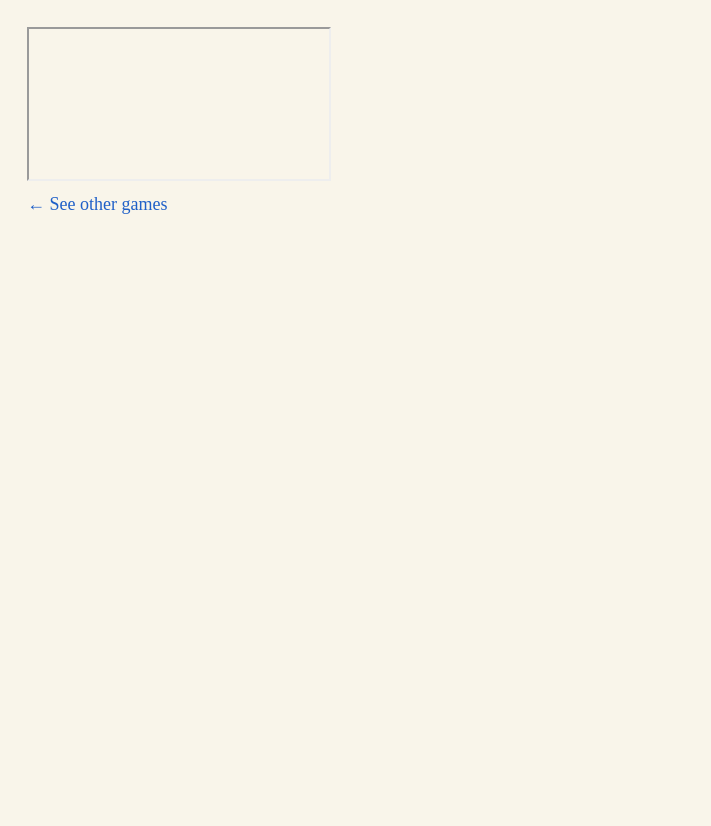
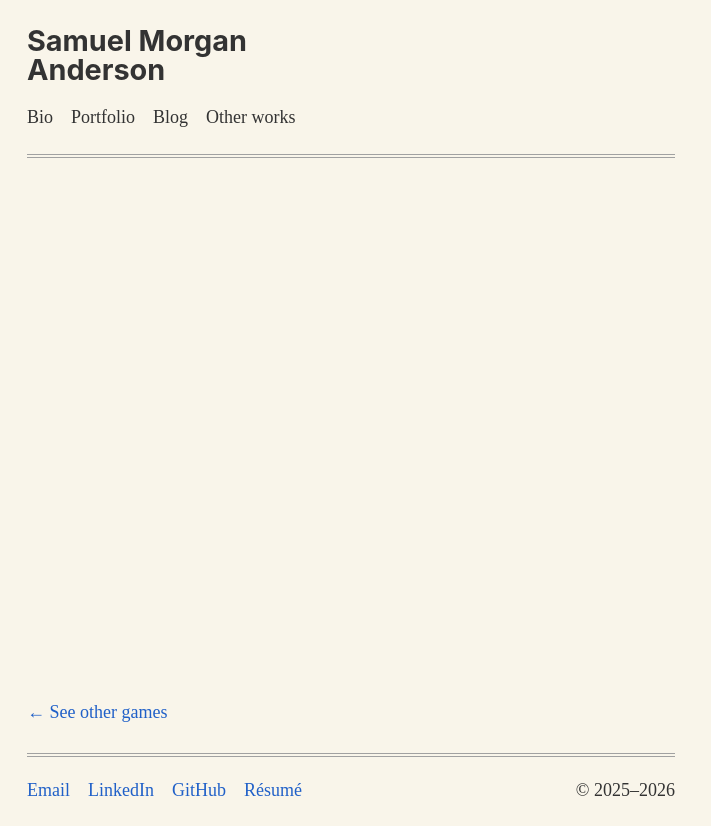
Before and after one commit to sama305/samueland.dev, a Next.js app: page /game/1 in a window 1280 px wide. Shown: the whole page, without its empty margins (0-711 px from the left). Before the commit the page ends 800 px from the top, so only its background shows below. Built offline with nearby package versions, Linux system fonts and the light colour scheme.

Commit message:
completely changed layout
* everything is under site layout now

```diff
--- a/components/ComponentPageOutline.tsx
+++ b/components/ComponentPageOutline.tsx
@@ -15,7 +15,7 @@ export default function ComponentPageOutline({ title, subtitle, children, return
   return (
     <div>
       <div>
-        <div style={{ borderBottom: "dotted 1px #222", paddingBottom: "1rem", marginBottom: "1rem" }}>
+        <div style={{ borderBottom: "solid 1px var(--header-line-color)", paddingBottom: "1rem", marginBottom: "1rem" }}>
           <h1>{title}</h1>
           <div style={{ display: "flex", justifyContent: "space-between"}}>
             {subtitle && (
@@ -27,7 +27,6 @@ export default function ComponentPageOutline({ title, subtitle, children, return
         <div>
           {children}
         </div>
-        <Footer />
       </div>
     </div>
   )
--- a/src/app/(blog)/layout.tsx
+++ /dev/null
@@ -1,26 +0,0 @@
-import { Metadata } from "next";
-import "../globals.css";
-
-export const metadata: Metadata = {
-  title: "samueland.dev",
-  description: "Crafted with care",
-};
-
-export default function BlogLayout({
-  children,
-}: Readonly<{
-  children: React.ReactNode;
-}>) {
-  return (
-    <html lang="en">
-      <body>
-        <div className="main">
-          <article>
-            {children}
-          </article>
-        </div>
-        <script defer src='https://static.cloudflareinsights.com/beacon.min.js' data-cf-beacon='{"token": "fe8275266cbb47ba94f4dbee1cf17645"}'></script>
-      </body>
-    </html>
-  );
-}
--- a/src/app/(blog)/blog/[slug]/page.tsx
+++ b/src/app/(site)/blog/[slug]/page.tsx
@@ -21,6 +21,7 @@ export default async function BlogPostPage({ params }: BlogPostParams) {
   if (!post) return notFound()
 
   return (
+    <article>
       <ComponentPageOutline
         title={post.metadata.title}
         subtitle={`${stringToDateString(post.metadata.date)}${post.metadata.updateDate ? `, last updated ${stringToDateString(post.metadata.updateDate)}` : ''}`}
@@ -28,5 +29,6 @@ export default async function BlogPostPage({ params }: BlogPostParams) {
       >
         <MDXRemote source={post.content} />
       </ ComponentPageOutline>
+    </article>
   )
 }
--- a/src/app/(site)/layout.tsx
+++ b/src/app/(site)/layout.tsx
@@ -20,9 +20,9 @@ export default function RootLayout({
       <body>
         <div className="main">
           <div className="site-header">
-            <h1>
+            <h2>
               Samuel Morgan Anderson
-            </h1>
+            </h2>
             <Navbar links={mainNavbarLinks}/>
           </div>
           {children}
--- a/src/app/(site)/otherworks/layout.tsx
+++ b/src/app/(site)/otherworks/layout.tsx
@@ -8,7 +8,9 @@ export default function RootLayout({
 }>) {
   return (
     <div className="content-cols">
-      <Navbar links={miscLinks} vertical={true}/>
+      <div style={{ minWidth: "4rem" }}>
+        <Navbar links={miscLinks} vertical={true}/>
+      </div>
       <div>{children}</div>
     </div>
   );
--- a/src/app/(site)/page.tsx
+++ b/src/app/(site)/page.tsx
@@ -15,10 +15,6 @@ export default function About() {
       </article>
       <div className="bio-media">
         <img alt="Myself, framed bottom right, standing with my arms on my sides. In the distance the Hollywood sign can be seen." className="bioPic" src="/me.jpg" />
-        <div className="linkbox">
-          <div>
-          </div>
-        </div>
       </div>
     </div>
   );
--- a/src/app/(blog)/poem/[slug]/page.tsx
+++ b/src/app/(site)/poem/[slug]/page.tsx
@@ -20,7 +20,7 @@ export default async function PoemPage({ params }: PoemParams) {
   if (!poem) return notFound()
 
   return (
-    <div>
+    <article>
       <ComponentPageOutline
         title={poem.metadata.title}
         subtitle={poem.metadata.date ? `${poem.metadata.date}` : undefined}
@@ -28,6 +28,6 @@ export default async function PoemPage({ params }: PoemParams) {
       >
         <MDXRemote source={poem.content} />
       </ComponentPageOutline>
-    </div>
+    </article>
   )
 }
--- a/src/app/globals.css
+++ b/src/app/globals.css
@@ -10,6 +10,7 @@ html {
 
   --link-color: #2060c8;
   --text-color: #333;
+  --header-line-color: #a1a1a1;
 
   color: var(--text-color);
 }
@@ -20,77 +21,20 @@ html {
   line-height: 1.6;
 }
 
-/* .main { */
-  /* max-width: 35rem; */
-  /* margin: auto; */
-  /* padding: 3rem 1.5rem; */
-  /* margin-bottom: 0rem !important; */
-/* } */
-
-/* Content layout */
-/* .content { */
-  /* display: flex; */
-  /* gap: 2rem; */
-  /* flex-direction: row; */
-/* } */
-
-/* .left, */
-/* .right { */
-  /* flex: 1 1 0; */
-  /* margin-bottom: 0 !important; */
-/* } */
-
-/* div:not(:last-child) { */
-  /* margin-bottom: 1.5rem; */
-/* } */
-
-
 /* Misc */
 .bioPic {
   width: 15rem;
-}
-
-/* .bioRight { */
-/* } */
-
-/* .header { */
-  /* line-height: 2rem; */
-/* } */
-
-/* .subheader { */
-  /* margin: 2rem 0; */
-/* } */
-
-/* .banner { */
-  /* margin-bottom: 2rem !important; */
-/* } */
-
-/* .header.name { */
-  /* width: 20rem; */
-/* } */
-
-.linkbox {
-  display: flex;
-  flex-direction: column;
-  gap: 0.5rem;
-}
-
-.linkbox div {
-  display: flex;
-  flex-direction: row;
-  gap: 1rem;
-  margin: 0 !important;
 }
 
 .blogEntry {
   display: flex;
 }
 
-/* .blogImg { */
-  /* width: 100%; */
-  /* height: auto; */
-  /* margin-bottom: 1.5rem; */
-/* } */
+.blogImg {
+  width: 100%;
+  height: auto;
+  margin-bottom: 1.5rem;
+}
 
 .projectEntry {
   > div:first-child {
@@ -109,77 +53,24 @@ ul {
   margin-left: 1rem;
 }
 /* PICO-8 game page */
-/* .gameFooter { */
-  /* margin-top: 1.5rem; */
-/* } */
+.gameFooter {
+  margin-top: 1.5rem;
+}
 
-/* .gameScreen { */
-  /* position: relative; */
-  /* padding-top: 75%; */
-  /* height: 0 */
-/* } */
+.gameScreen {
+  position: relative;
+  padding-top: 75%;
+  height: 0
+}
 
-/* .gameScreen>iframe { */
-  /* position: absolute; */
-  /* top: 0; */
-  /* left: 0; */
-  /* width: 100%; */
-  /* height: 100%; */
-  /* border: none; */
-/* } */
-
-/* Navbar */
-
-/* .hnavbar { */
-  /* display: flex; */
-  /* gap: 1rem; */
-  /* justify-content: end; */
-/* } */
-
-/* .vnavbar a, */
-/* .hnavbar a { */
-  /* text-decoration: none; */
-/* } */
-
-/* .vnavbar a:hover, */
-/* .hnavbar a:hover { */
-  /* text-decoration: underline; */
-/* } */
-
-/* .navbar>.selected { */
-  /* text-decoration: underline; */
-/* } */
-
-/* Element overrides */
-/* a { */
-  /* color: #222; */
-  /* text-decoration: underline; */
-  /* text-underline-offset: 4px; */
-/* } */
-
-/* ul { */
-  /* margin-left: 1rem; */
-/* } */
-
-/* p:not(:last-child) { */
-  /* margin-bottom: 1.5rem; */
-/* } */
-
-/* light/dark mode */
-/* @media (prefers-color-scheme: light) { */
-  /* html { */
-    /* color: #222; */
-    /* background: #f9f5ea; */
-  /* } */
-
-  /* a { */
-    /* color: #222; */
-  /* } */
-
-  /* a:hover { */
-    /* color: #508DB4; */
-  /* } */
-/* } */
+.gameScreen>iframe {
+  position: absolute;
+  top: 0;
+  left: 0;
+  width: 100%;
+  height: 100%;
+  border: none;
+}
 
 @media (prefers-color-scheme: dark) {
   html {
@@ -212,12 +103,9 @@ article {
   }
 
   h2 {
-    border-bottom: dotted 1px var(--text-color)
+    border-bottom: solid 1px var(--header-line-color)
   }
 }
-
-
-
 
 /* SITE STYLING 2.0 */
 
@@ -239,17 +127,31 @@ h1 {
 }
 
 .site-header {
-  > h1 {
-    width: 20rem;
+  > h2 {
+    width: 15rem;
+    line-height: 1;
+    font-size: 1.6rem;
+
+
   }
 
   display: flex;
   /* justify-content: space-between; */
   flex-direction: column;
   margin-bottom: 1.5rem;
-  gap: 1.5rem 0;
-  border-bottom: dotted 1px #222;
-  padding-bottom: 1rem;
+  gap: 1rem 0;
+  border-bottom: solid 1px var(--header-line-color);
+  padding-bottom: 1.4rem;
+  position: relative;
+
+  &::after {
+      content: "";
+      position: absolute;
+      left: 0;
+      right: 0;
+      bottom: 2px;
+      border-bottom: 1px solid var(--header-line-color);
+  }
 }
 
 .content-cols {
@@ -300,6 +202,16 @@ a {
   display: flex;
   justify-content: space-between;
   margin-top: 1.5rem;
-  padding: 1rem 0;
-  border-top: dotted 1px black;
+  padding: 1.2rem 0;
+  border-top: solid 1px var(--header-line-color);
+  position: relative;
+
+  &::before {
+      content: "";
+      position: absolute;
+      left: 0;
+      right: 0;
+      top: 2px;
+      border-top: 1px solid var(--header-line-color);
+  }
 }
--- a/src/lib/navlists.ts
+++ b/src/lib/navlists.ts
@@ -23,10 +23,6 @@ export const mainNavbarLinks: Array<LinkListEntry> = [
 
 /* "My Stuff" navbar */
 export const miscLinks: Array<LinkListEntry> = [
-  {
-    title: "Preamble",
-    to: "/otherworks"
-  },
   {
     title: "PICO-8",
     to: "/otherworks/games"
```
Also changed, not shown: src/app/(site)/otherworks/poetry/page.tsx (+9 -3 lines), src/app/(site)/game/[gameName]/page.tsx (renamed from src/app/(blog)/game/[gameName]/page.tsx). Lines whose indentation alone changed are shown as unchanged.
